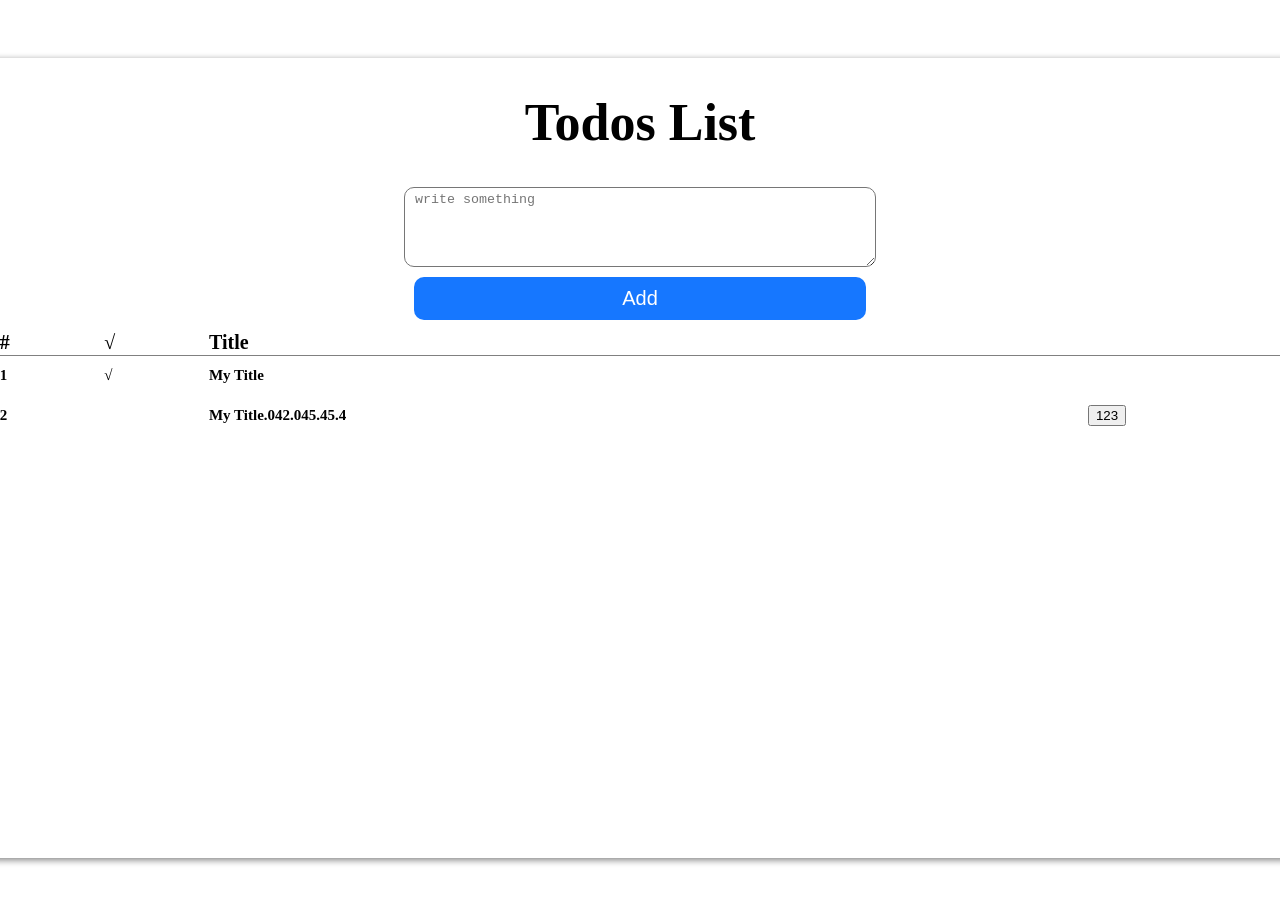
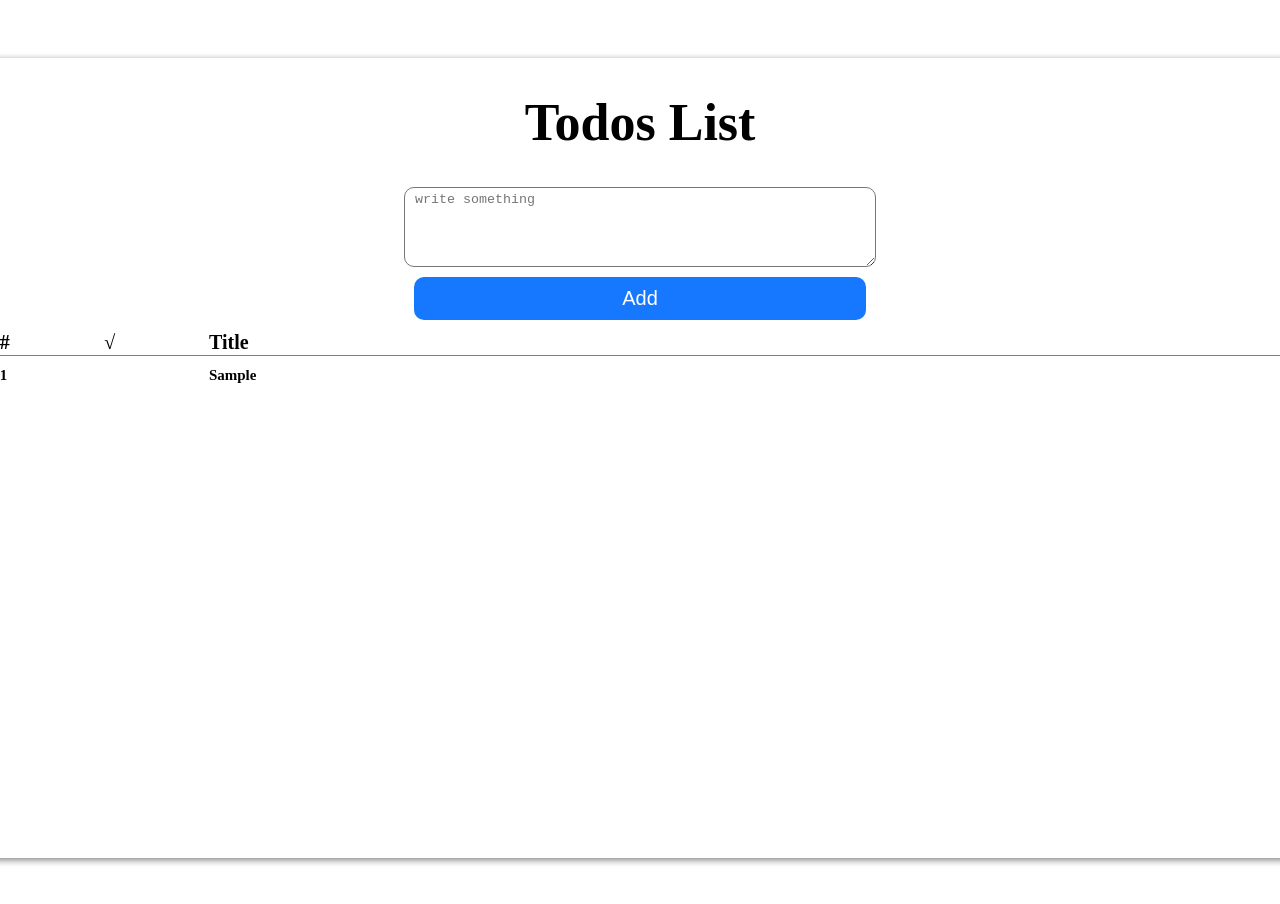
Before and after one commit to lele2860/MyToDoList, a React (Create React App) app: page / in a window 1280 px wide. Both pictures are taken after typing "Sample" into the empty fields and a click on the input "Add". Shown: the top 904 px of the page. Built offline with nearby package versions, Linux system fonts and the light colour scheme.

Commit message:
写完增加Todo功能

```diff
--- a/src/components/AddTodo.tsx
+++ b/src/components/AddTodo.tsx
@@ -1,5 +1,6 @@
 import React, { useState } from 'react'
 import "../styles/AddTodo.css"
+
 
 
 
@@ -23,7 +24,11 @@ const AddTodo = (props: any) => {
 
     const callFunction = (e: React.MouseEvent<HTMLInputElement>) => {
         e.preventDefault()
-        if (isValid||addValue==="") { return }
+        if (isValid||addValue==="") {
+            setIsValid(true)
+            setIsTouch(true)
+            return
+        }
         props.click(addValue)
         setAddValue("")
     }
@@ -44,7 +49,7 @@ const AddTodo = (props: any) => {
                     type='submit' />
 
             </form>
-            <small><center>{isTouch && isValid && errorMessage}</center></small>
+            <small><center>{ isTouch&&isValid && errorMessage}</center></small>
         </div>
     )
 }
--- a/src/components/App.tsx
+++ b/src/components/App.tsx
@@ -1,19 +1,29 @@
 import React, { useEffect, useState } from 'react';
 import '../styles/App.css';
-import TodoItem from './TodoItem'
+import TodoItem from './TodoItem';
 import TableTodoList from './TableTodoList';
 import AddTodo from './AddTodo';
 import getTime from '../utils/timeCase';
+import { ItoDoItem } from "../interfaces/ItoDoItem";
 
 
 
 
 const text = "Yjs is a CRDT implementation that exposes its internal data structure as shared types. Shared types are common data types like Map or Array with superpowers: changes are automatically distributed to other peers and merged without merge conflicts."
+
 function App() {
-  const [todoList, setTodoList] = useState([{ text: text, time: getTime(new Date()) }]);
+  const [todoListArray, setTodoListArray] = useState<ItoDoItem[]>([]);
 
   const Add=(text:string)=>{
-    setTodoList([...todoList,{text: text, time: getTime(new Date())}])
+
+    let addValue:ItoDoItem={
+      index: todoListArray.length+1,
+      done: text==="done"?true:false,
+      text:text,
+      time:getTime(new Date())
+    }
+    setTodoListArray([...todoListArray,addValue])
+    // setTodoList([...todoList,{text: text, time: getTime(new Date())}])
   }
 
   return (
@@ -23,8 +33,7 @@ function App() {
           Todos List
         </h1>
         <AddTodo click={Add}/>
-        <TableTodoList />
-
+        <TableTodoList toDoList={todoListArray}/>
       </header>
     </div>
   );
--- a/src/components/TableTodoList.tsx
+++ b/src/components/TableTodoList.tsx
@@ -1,36 +1,40 @@
-import React from "react";
+import React, { Fragment } from "react";
 import "../styles/TableTodoList.css"
+import { ItoDoItem } from "../interfaces/ItoDoItem";
 
 
-const Todo=()=>{
+const Todo = ({ data }: { data: ItoDoItem }) => {
     return (
-    <div></div>
+        <Fragment>
+            <tr>
+                <th>{data.index}</th>
+                <th>{data.done ? "√" : ""}</th>
+                <th>{data.text}</th>
+                <th></th>
+            </tr>
+        </Fragment>
     )
 }
 
 
-const TableTodoList=()=>{
+const TableTodoList = ({ toDoList }: { toDoList: ItoDoItem[] }) => {
 
     return (
         <table>
             <thead>
-                <th style={{width:"8%"}}>#</th>
-                <th style={{width:"8%"}}>√</th>
-                <th>Title</th>
-                <th style={{width:"15%"}}></th>
+                <tr>
+                    <th style={{ width: "8%" }}>#</th>
+                    <th style={{ width: "8%" }}>√</th>
+                    <th>Title</th>
+                    <th style={{ width: "15%" }}></th>
+                </tr>
             </thead>
             <tbody>
-                <tr>
-                <th>1</th>
-                <th>√</th>
-                <th>My Title</th>
-                </tr>
-                <tr>
-                <th>2</th>
-                <th> </th>
-                <th>My Title.042.045.45.4</th>
-                <th><button >123</button></th>
-                </tr>
+                {toDoList.map((item) => {
+                    return (
+                        <Todo data={item} />
+                    )
+                })}
             </tbody>
         </table>
 
--- /dev/null
+++ b/src/interfaces/ItoDoItem.ts
@@ -0,0 +1,6 @@
+export interface ItoDoItem {
+    index: number;
+    done: boolean;
+    text: string;
+    time: string;
+}
```
